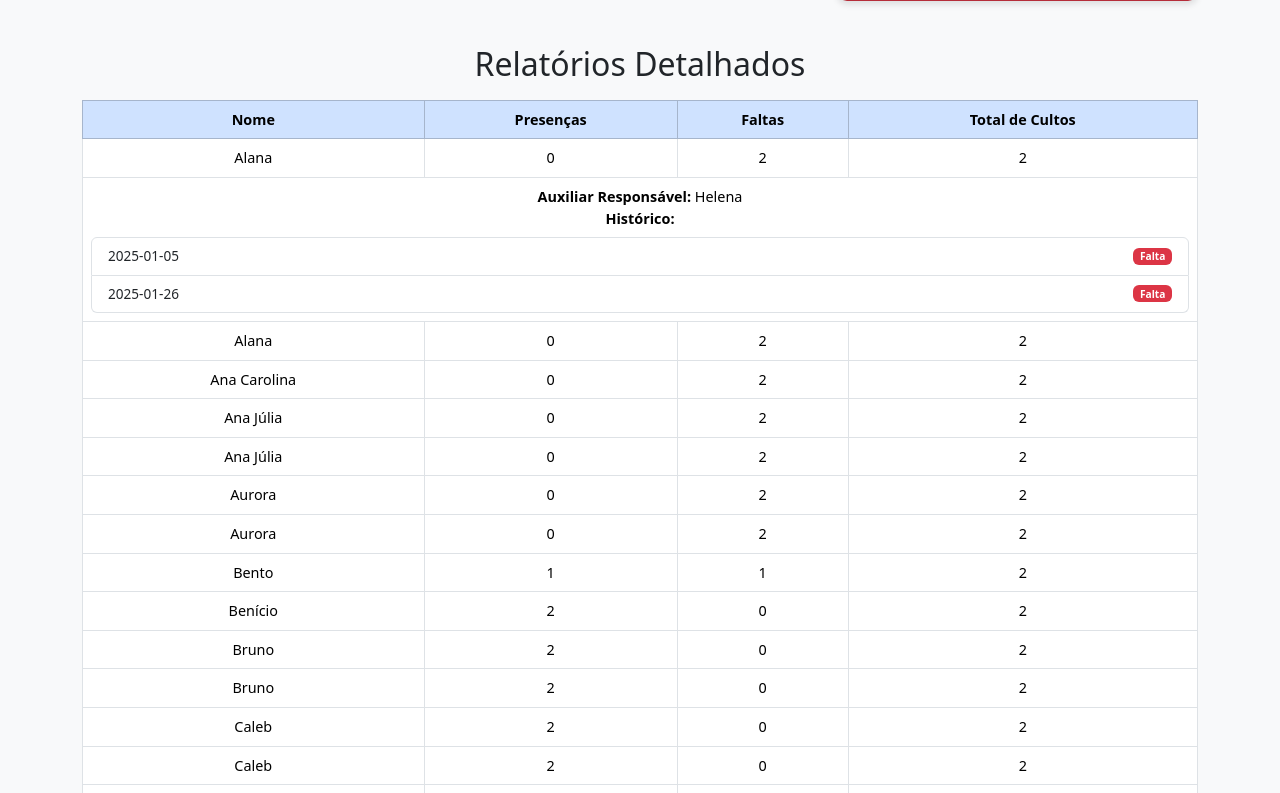
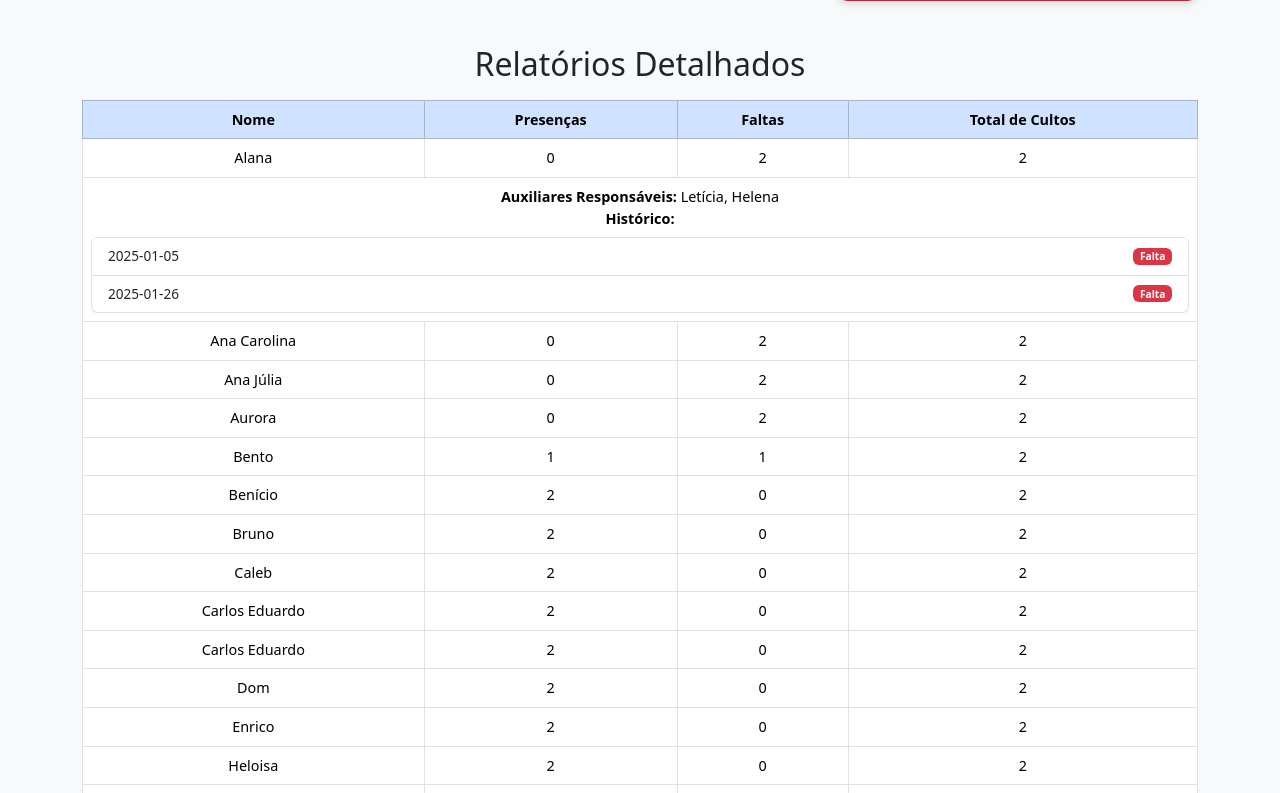
Before and after one commit to renanjdev/rjmalvorada, a Flask app: page /dashboard in a window 1280 px wide, after a click that opens the changed part. Shown: the part 278-1071 px from the top of the page. Run offline with Flask 3, Linux system fonts and the light colour scheme; data comes from the database, SQL or seed files in the repository.

Commit message:
final hoje

```diff
--- a/app.py
+++ b/app.py
@@ -636,29 +636,38 @@ def dashboard():
             COUNT(CASE WHEN f.status = 'presente' THEN 1 END) AS presencas,
             COUNT(CASE WHEN f.status = 'ausente' THEN 1 END) AS faltas,
             COUNT(f.data) AS total_cultos,
-            COALESCE(a.nome, 'Sem responsável definido') AS auxiliar_responsavel,
+            j.grupo_recitativo AS grupo_recitativo,
             GROUP_CONCAT(f.data || ':' || f.status, '|') AS historico
         FROM jovens j
         LEFT JOIN frequencia f ON j.id = f.jovem_id
-        LEFT JOIN auxiliares a ON j.grupo_recitativo = a.grupo_responsavel
         {'WHERE ' + filtro_data if filtro_data else ''}
-        GROUP BY j.id, j.nome, a.nome
+        GROUP BY j.id, j.nome, j.grupo_recitativo
         ORDER BY j.nome
     """
     cursor.execute(relatorios_query, params)
-    relatorios = [
-        {
-            "jovem_nome": row[0],
-            "presencas": row[1],
-            "faltas": row[2],
-            "total_cultos": row[3],
-            "auxiliar_responsavel": row[4],
+    relatorios = []
+    for row in cursor.fetchall():
+        jovem_nome, presencas, faltas, total_cultos, grupo_recitativo, historico_raw = row
+
+        # Buscar auxiliares diretamente com base no grupo
+        auxiliares_query = f"""
+            SELECT DISTINCT nome
+            FROM auxiliares
+            WHERE grupo_responsavel = ?
+        """
+        cursor.execute(auxiliares_query, (grupo_recitativo,))
+        auxiliares = [auxiliar[0] for auxiliar in cursor.fetchall()]
+
+        relatorios.append({
+            "jovem_nome": jovem_nome,
+            "presencas": presencas,
+            "faltas": faltas,
+            "total_cultos": total_cultos,
+            "auxiliares_responsaveis": ", ".join(auxiliares) if auxiliares else "Sem responsável definido",
             "historico": [
-                detalhe.split(":") for detalhe in row[5].split("|")
-            ] if row[5] else []
-        }
-        for row in cursor.fetchall()
-    ]
+                detalhe.split(":") for detalhe in historico_raw.split("|")
+            ] if historico_raw else []
+        })
 
     conn.close()
 
@@ -669,6 +678,10 @@ def dashboard():
         mais_faltas=mais_faltas,
         relatorios=relatorios
     )
+
+
+
+
 
 
 
--- a/templates/dashboard.html
+++ b/templates/dashboard.html
@@ -119,7 +119,7 @@
                     </tr>
                     <tr class="collapse" id="detalhes-{{ loop.index }}">
                         <td colspan="4">
-                            <strong>Auxiliar Responsável:</strong> {{ relatorio.auxiliar_responsavel or 'Não definido' }}<br>
+                            <strong>Auxiliares Responsáveis:</strong> {{ relatorio.auxiliares_responsaveis or 'Sem responsável definido' }}<br>
                             <strong>Histórico:</strong>
                             <ul class="list-group mt-2">
                                 {% for data, status in relatorio.historico %}
@@ -133,6 +133,7 @@
                             </ul>
                         </td>
                     </tr>
+
                     {% endfor %}
                 </tbody>
             </table>
```
